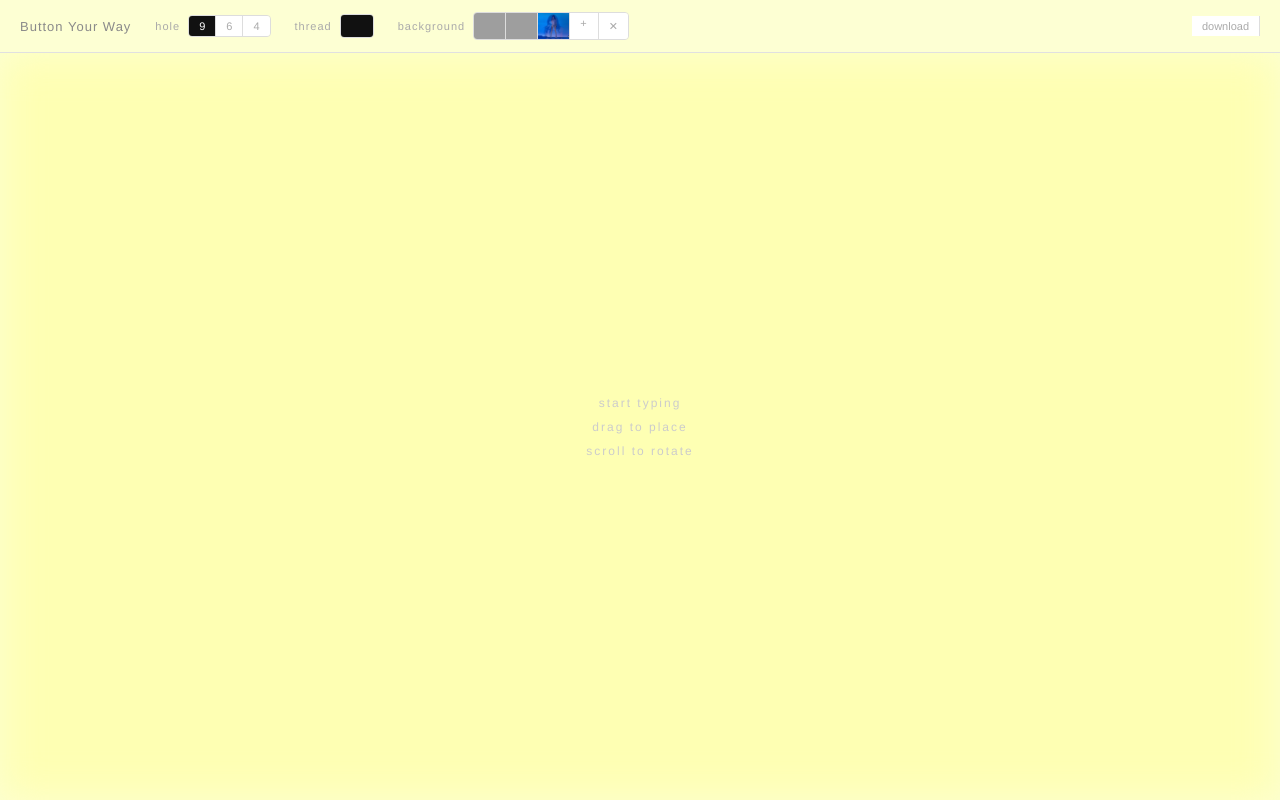
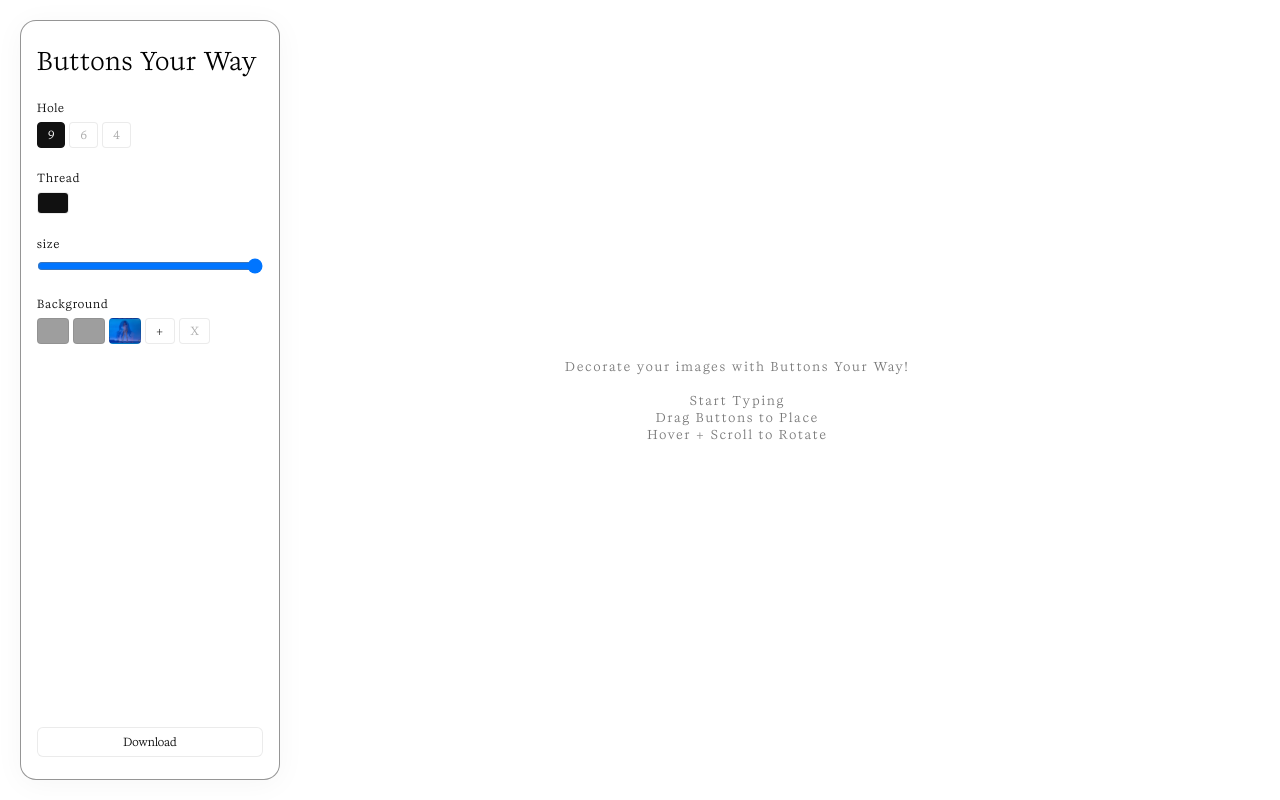
Before and after one commit to yx3948/button_your_way, a plain HTML site: page index.html in a window 1280 px wide. Drawn offline with Linux system fonts and the light colour scheme; grey boxes are pictures that could not be loaded.

Commit message:
sliderfuntion

```diff
--- a/index.html
+++ b/index.html
@@ -4,17 +4,17 @@
 <head>
   <meta charset="UTF-8">
   <meta name="viewport" content="width=device-width, initial-scale=1.0">
-  <title>Button Your Way</title>
+  <title>Buttons Your Way</title>
   <link rel="stylesheet" href="style.css">
 </head>
 
 <body>
 
   <header>
-    <span class="site-title">Button Your Way</span>
+    <span class="site-title">Buttons Your Way</span>
 
     <div class="control-group">
-      <label>hole</label>
+      <label>Hole</label>
       <div class="toggle-group" id="holeTabs">
         <button class="toggle on" data-cfg="nine">9</button>
         <button class="toggle" data-cfg="six">6</button>
@@ -23,7 +23,7 @@
     </div>
 
     <div class="control-group">
-      <label>thread</label>
+      <label>Thread</label>
       <div class="toggle-group">
         <button class="toggle" id="colorDisplay" onclick="document.getElementById('colorWheel').click()">
           <div id="colorSwatch" style="background:#111;"></div>
@@ -33,7 +33,12 @@
     </div>
 
     <div class="control-group">
-      <label>background</label>
+      <label>size</label>
+      <input type="range" id="sizeSlider" min="50" max="100" value="100">
+    </div>
+
+    <div class="control-group">
+      <label>Background</label>
       <div class="toggle-group" id="bgTabs">
         <button class="toggle thumb-btn" data-bg="assets/bg/1.jpg"
           style="background-image:url('assets/bg/1.jpg')"></button>
@@ -43,18 +48,17 @@
           style="background-image:url('assets/bg/3.jpg')"></button>
         <label class="toggle" for="bgUpload" style="cursor:pointer;">+</label>
         <input type="file" id="bgUpload" accept="image/*" style="display:none">
-        <button class="toggle" data-bg="none">✕</button>
-
+        <button class="toggle" data-bg="none">X</button>
       </div>
     </div>
 
-    <button class="toggle" id="downloadBtn" style="margin-left:auto;">download</button>
-
+    <button class="toggle" id="downloadBtn">Download</button>
   </header>
 
   <main id="displayArea">
     <div id="buttonsRow"></div>
-    <p class="hint" id="hint">start typing<br>drag to place<br>scroll to rotate</p>
+    <p class="hint" id="hint">Decorate your images with Buttons Your Way!<br><br>Start Typing<br>Drag Buttons to
+      Place<br>Hover + Scroll to Rotate</p>
   </main>
 
   <input id="textInput" style="position:fixed;opacity:0;pointer-events:none;">
--- a/js/download.js
+++ b/js/download.js
@@ -6,7 +6,7 @@ document.getElementById('downloadBtn').addEventListener('click', () => {
   const aRect   = area.getBoundingClientRect();
   const W       = Math.round(aRect.width);
   const H       = Math.round(aRect.height);
-  const btnSize = 100; // CSS display size of each button
+  const btnSize = 100; //display size of each button
 
   const exp  = document.createElement('canvas');
   exp.width  = W;
--- a/js/draw.js
+++ b/js/draw.js
@@ -10,7 +10,7 @@ let currentColor = '#111111';
 const buttonsRow = document.getElementById('buttonsRow');
 const hint       = document.getElementById('hint');
 
-const BTN_DISPLAY = 100;
+let BTN_DISPLAY = 100;
 const GAP         = 8;
 
 // drag state
@@ -168,3 +168,14 @@ function endDrag() {
   dragEl  = null;
   dragIdx = -1;
 }
+
+document.getElementById('sizeSlider').addEventListener('input', e => {
+  BTN_DISPLAY = parseInt(e.target.value);
+  document.querySelectorAll('.btn-cell').forEach(cell => {
+    cell.style.width  = BTN_DISPLAY + 'px';
+    cell.style.height = BTN_DISPLAY + 'px';
+    const canvas = cell.querySelector('canvas');
+    canvas.style.width  = BTN_DISPLAY + 'px';
+    canvas.style.height = BTN_DISPLAY + 'px';
+  });
+});
--- a/style.css
+++ b/style.css
@@ -1,4 +1,12 @@
-/* ── reset ── */
+/*font*/
+@font-face {
+  font-family: 'Kalice';
+  src: url('assets/fonts/Kalice-Regular.woff2') format('woff2'),
+       url('assets/fonts/Kalice-Italic.woff2') format('woff');
+  font-weight: normal;
+  font-style: normal;
+}
+/* reset */
 *,
 *::before,
 *::after {
@@ -7,113 +15,123 @@
   padding: 0;
 }
 
-/* ── page ── */
+/* page */
 body {
-  font-family: 'Helvetica Neue', Helvetica, Arial, sans-serif;
-  background: #fdffd3;
+  font-family: 'Kalice', 'Helvetica Neue', Helvetica, Arial, sans-serif;
+  background: #ffffff;
   color: #111;
   height: 100vh;
   display: flex;
   flex-direction: column;
 }
 
-/* ── header ── */
+/* floating sidebar */
 header {
+  position: fixed;
+  top: 20px;
+  left: 20px;
+  bottom: 20px;
+  width: 260px;
+  z-index: 10;
+
   display: flex;
-  align-items: center;
-  gap: 24px;
-  padding: 12px 20px;
-  border-bottom: 1px solid #e0e0e0;
-  flex-shrink: 0;
-  flex-wrap: wrap;
-}
+  flex-direction: column;
+  gap: 22px;
+  padding: 22px 16px;
 
-.hint {
-  text-align: center;
-  line-height: 2;
+  background: rgba(255, 255, 255, 0.45);
+  backdrop-filter: saturate(180%) blur(20px);
+  -webkit-backdrop-filter: saturate(180%) blur(20px);
+  border: 1px solid rgba(45, 45, 45, 0.5);
+  border-radius: 16px;
+  box-shadow: 0 4px 30px rgba(0, 0, 0, 0.04);
+
+  overflow-y: auto;
 }
 
 .site-title {
-  font-size: 13px;
+  font-family: 'Kalice', sans-serif;
+  font-size: 24px;
   letter-spacing: 1px;
-  color: #8a8a8a;
+  color: #000000;
 }
 
 .control-group {
   display: flex;
-  align-items: center;
-  gap: 8px;
+  flex-direction: column;
+  gap: 6px;
 }
 
 .control-group label {
+  font-family: 'Kalice', sans-serif;
   font-size: 11px;
-  color: #aaa;
+  color: #000000;
   letter-spacing: 1px;
 }
 
-/* ── toggles ── */
+/*toggles*/
 .toggle-group {
   display: flex;
-  gap: 0;
-  border: 1px solid #ddd;
-  border-radius: 4px;
-  overflow: hidden;
+  gap: 4px;
+  flex-wrap: wrap;
 }
 
 .toggle {
   padding: 4px 10px;
   font-size: 11px;
   font-family: inherit;
-  background: #fff;
-  border: none;
-  border-right: 1px solid #ddd;
+  background: rgba(255, 255, 255, 0.5);
+  border: 1px solid rgba(0, 0, 0, 0.08);
+  border-radius: 4px;
   color: #aaa;
   cursor: pointer;
-}
-
-.toggle:last-child {
-  border-right: none;
+  transition: background 0.15s, color 0.15s;
 }
 
 .toggle:hover {
-  background: #f5f5f5;
-  color: #333;
+  background: rgba(108, 108, 108, 0.8);
+  color: #ffffff;
 }
 
 .toggle.on {
   background: #111;
   color: #fff;
+  border-color:  #111;
 }
 
 #downloadBtn {
-  padding: 4px 10px;
+  margin-top: auto;
+  padding: 6px 10px;
   font-size: 11px;
   font-family: inherit;
-  background: #fff;
-  border: none;
-  border-right: 1px solid #ddd;
-  color: #aaa;
+  background: rgba(255, 255, 255, 0.5);
+  border: 1px solid rgba(0, 0, 0, 0.08);
+  border-radius: 6px;
+  color: #000000;
   cursor: pointer;
+  width: 100%;
+  transition: background 0.15s, color 0.15s;
 }
 
 #downloadBtn:hover {
-  background: #f5f5f5;
+  background: rgba(255, 255, 255, 0.8);
   color: #333;
 }
 
-/* ── display area ── */
+/* display area */
 main {
   flex: 1;
   display: flex;
   align-items: center;
   justify-content: center;
-  padding: 40px 20px;
+  padding: 40px 20px 40px 215px;
   overflow: auto;
-  /* background: rgba(255, 255, 255, 0.4); */
-  background: rgba(255, 255, 255, 0.72);
-  backdrop-filter: saturate(180%) blur(20px);
-  -webkit-backdrop-filter: saturate(180%) blur(20px);
   background: transparent;
+}
+
+.hint-wrapper {
+  text-align: center;
+  line-height: 2;
 }
 
 #buttonsRow {
@@ -132,16 +150,15 @@ main {
   background: transparent;
 }
 
+#buttonsRow canvas {
+  display: block;
+  width: inherit;
+  height: inherit;
+  background: transparent;
+}
+
 .btn-cell:active {
   cursor: grabbing;
-}
-
-#buttonsRow canvas {
-  display: block;
-  width: 100px;
-  height: 100px;
-  height: 100px;
-  background: transparent;
 }
 
 .btn-space {
@@ -150,12 +167,18 @@ main {
   flex-shrink: 0;
 }
 
+#sizeSlider {
+  width: 100%;
+  cursor: pointer;
+}
+
 .hint {
   font-size: 12px;
-  color: #ccc;
+  color: #777777;
   letter-spacing: 2px;
   position: absolute;
   pointer-events: none;
+  text-align: center;
 }
 
 #colorDisplay {
@@ -171,11 +194,6 @@ main {
   background: #111;
 }
 
-/* #buttonsRow canvas {
-  width: 100px;
-  height: 100px;
-} */
-
 .thumb-btn {
   width: 32px;
   height: 26px;
```
Also changed, not shown: assets/fonts/Kalice-Italic.woff2 (added), assets/fonts/Kalice-Regular.woff2 (added), referenceList.txt, 2 other files.
